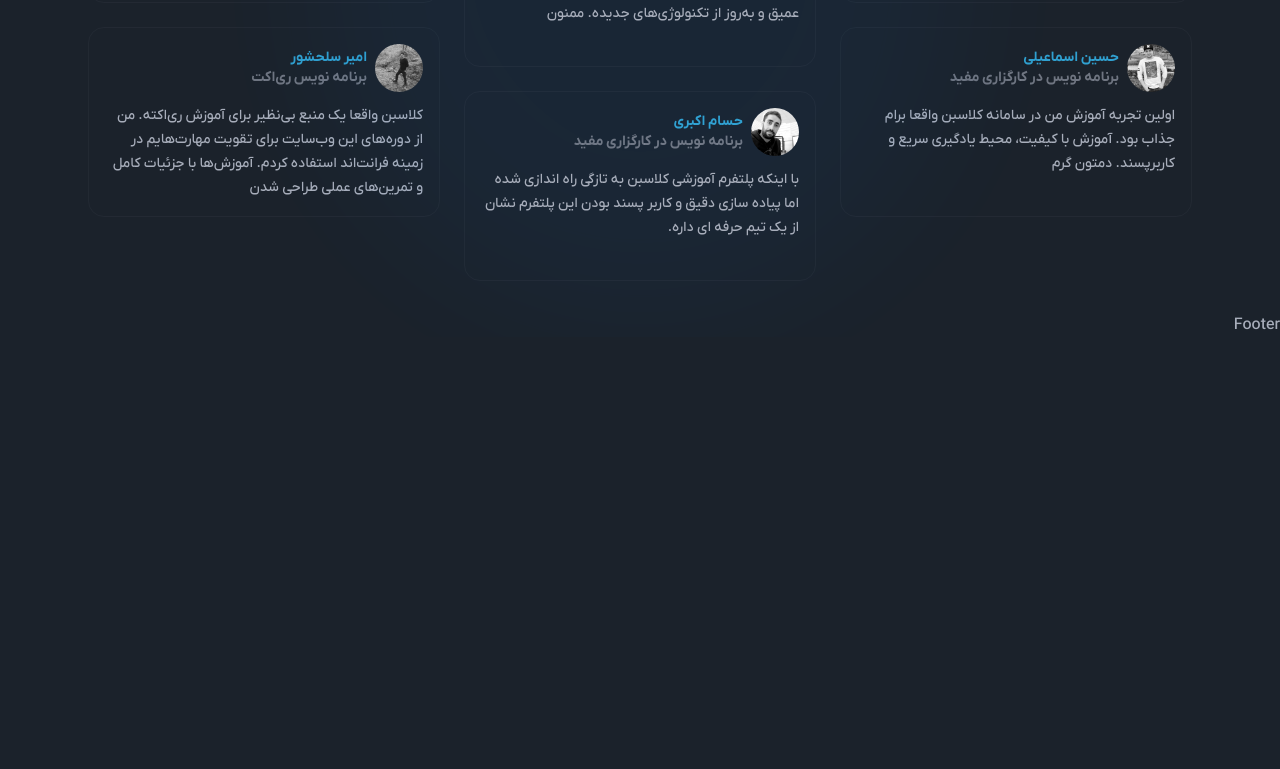
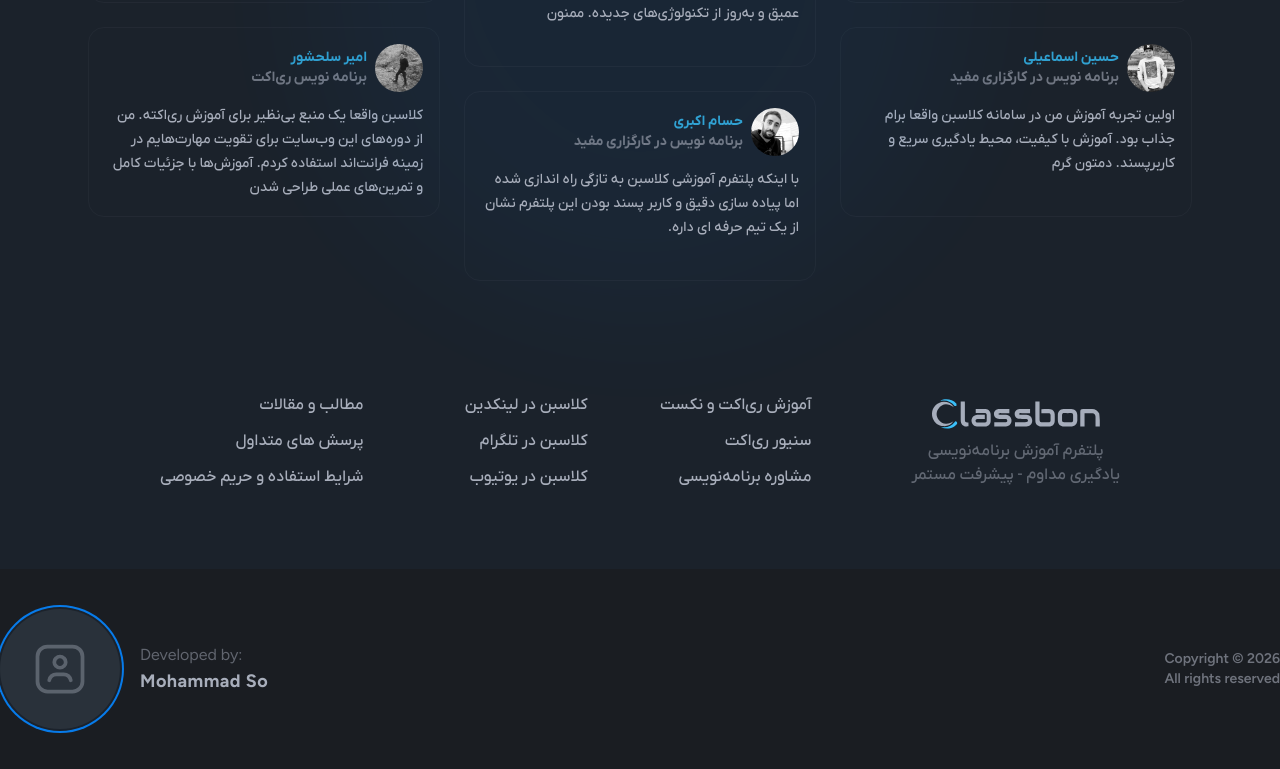
Before and after one commit to mohammadsookhtesaraei/classbon-next, a Next.js app: page / in a window 1280 px wide. Shown: the part 2479-3248 px from the top of the page. Before the commit the page ends 2816 px from the top, so only its background shows below. Built offline with nearby package versions, Linux system fonts and the light colour scheme.

Commit message:
feat : add footer

```diff
--- /dev/null
+++ b/src/app/_components/avatar/avatar.tsx
@@ -0,0 +1,46 @@
+import { AvatarProps } from "@/app/_components/avatar/avatar.type";
+import { IconUserProfile } from "@/app/_components/icons/icons";
+import { Size } from "@/app/_components/types/size.type";
+import classNames from "classnames";
+import Image from "next/image";
+
+const sizeClasses: Record<Size, number> = {
+  tiny: 50,
+  small: 50,
+  normal: 70,
+  large: 120,
+};
+
+const Avatar: React.FC<AvatarProps> = ({
+  alt = "",
+  clasName,
+  size = "normal",
+  src,
+  variant = "primary",
+}: AvatarProps) => {
+  const classes = classNames("avatar", clasName, {
+    [`avatar-${variant}`]: variant,
+    [`${sizeClasses[size]}`]: size,
+  });
+  return (
+    <div
+      className={classes}
+      style={{ width: sizeClasses[size], height: sizeClasses[size] }}
+    >
+      {src ? (
+        <Image
+          src={src}
+          alt={alt}
+          width={sizeClasses[size]}
+          height={sizeClasses[size]}
+        />
+      ) : (
+        <IconUserProfile
+          width={sizeClasses[size] / 2}
+          height={sizeClasses[size] / 2}
+        />
+      )}
+    </div>
+  );
+};
+export default Avatar;
--- /dev/null
+++ b/src/app/_components/avatar/avatar.type.ts
@@ -0,0 +1,6 @@
+import { ComponentBase } from "@/app/_components/types/component-base-type";
+
+export type AvatarProps=Omit<ComponentBase,"isDisabled"> & {
+    src?:string,
+    alt?:string
+};
--- a/src/app/_components/footer/footer.tsx
+++ b/src/app/_components/footer/footer.tsx
@@ -1,5 +1,83 @@
-export const Footer = () => {
+import Image from "next/image";
+import Link from "next/link";
+import Avatar from "@/app/_components/avatar/avatar";
+
+ export const Footer = () => {
   return (
-    <div>Footer</div>
-  )
-}
+    <div className="bg-base-100 text-base-content">
+      <footer className="container flex flex-col  lg:flex-row items-center gap-5 px-0  lg:px-12 xl:px-40 py-20">
+        <div className="text-center flex flex-col items-center lg:me-20">
+          <Image
+            src="/images/logo-en-light.svg"
+            width={180}
+            height={36}
+            alt="کلاسبن"
+          />
+
+          <p className="opacity-50 mt-2">
+            پلتفرم آموزش برنامه‌نویسی
+            <br /> یادگیری مداوم - پیشرفت مستمر
+          </p>
+        </div>
+        <div className="flex flex-1 flex-col md:flex-row gap-5 md:gap-6 whitespace-nowrap">
+          <div className="grid flex-1 basis-36 gap-3 place-items-center md:place-items-start">
+            <Link href="/docs/install/" className="link link-hover">
+              آموزش ری‌اکت و نکست
+            </Link>
+            <Link href="/docs/customize/" className="link link-hover">
+              سنیور ری‌اکت
+            </Link>
+            <Link href="/docs/customize/" className="link link-hover">
+              مشاوره برنامه‌نویسی
+            </Link>
+          </div>
+
+          <div className="grid flex-1 basis-36 gap-3 place-items-center md:place-items-start">
+            <Link href="/docs/themes/" className="link link-hover">
+              کلاسبن در لینکدین
+            </Link>
+            <Link href="/docs/themes/" className="link link-hover">
+              کلاسبن در تلگرام
+            </Link>
+            <Link href="/docs/themes/" className="link link-hover">
+              کلاسبن در یوتیوب
+            </Link>
+          </div>
+          <div className="grid flex-1 basis-36 gap-3 place-items-center md:place-items-start">
+            <Link href="/docs/themes/" className="link link-hover">
+              مطالب و مقالات
+            </Link>
+            <Link href="/docs/themes/" className="link link-hover">
+              پرسش های متداول
+            </Link>
+            <Link href="/docs/themes/" className="link link-hover">
+              شرایط استفاده و حریم خصوصی
+            </Link>
+          </div>
+        </div>
+      </footer>
+
+      <div className="bg-base-200 text-left" lang="en" dir="ltr">
+        <div className="container py-10 flex justify-between items-center">
+          <div className="flex gap-5 items-center ">
+            <Avatar
+              src=""
+              variant="primary"
+              size="large"
+            />
+            <div className="flex flex-col">
+              <span className="text-base-content/50 ">Developed by:</span>
+              <span className="text-lg font-bold tracking-wide">
+                Mohammad So
+              </span>
+            </div>
+          </div>
+          <span className="text-sm text-base-content/60 font-semibold">
+            Copyright © 2026
+            <p>All rights reserved</p>
+          </span>
+        </div>
+      </div>
+    </div>
+  );
+};
```
